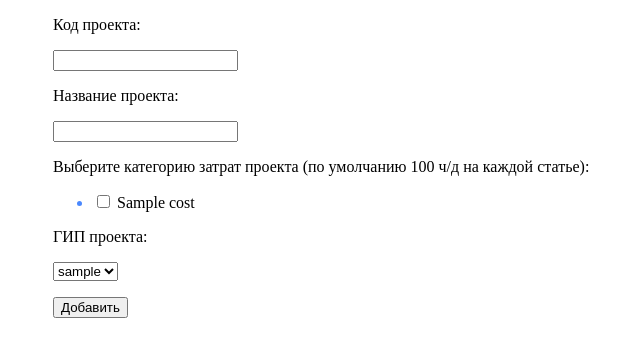
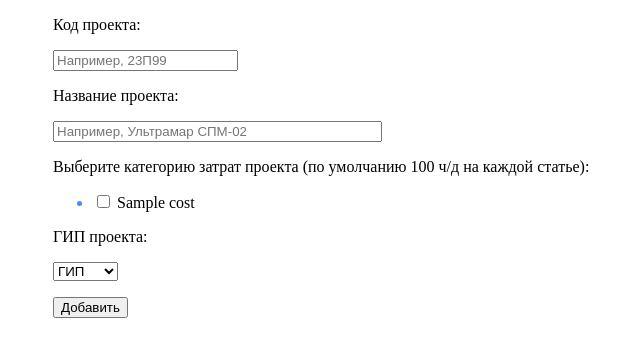
Before and after one commit to artmus208/WebDev, a Flask app: page /add-project in a window 1280 px wide. Shown: the part 115-472 px from the top of the page, without its empty margins (165-805 px from the left). Run offline with Flask 3, Linux system fonts and the light colour scheme; the visitor is signed in with stand-in values (Sample User, id 1); tables that the repository leaves empty hold one stand-in row (values such as "Sample post").

Commit message:
Rel for add project feat

```diff
--- a/app/forms.py
+++ b/app/forms.py
@@ -51,7 +51,7 @@ class ProjectAddForm(FlaskForm):
     gip = SelectField(u"ГИП проекта:")
     def validate_gip(form, field):
         if int(field.data) == -1:
-            raise ValidationError("пожалуйста, выберите ГИПа проекта")
+            raise ValidationError("Не забудьте назначить ГИПа")
     submit = SubmitField("Добавить")
 
 
--- a/app/main/views.py
+++ b/app/main/views.py
@@ -135,6 +135,7 @@ def add_project():
                 flash("Проект добавлен", category='success')
             else:
                 flash("Возникли ошибки при заполнении формы", category='error')
+            return redirect(url_for("main.add_project"))
         return render_template("main/add_project.html", form=form)
     except Exception as e:
         flash("Произошла ошибка. Проект не добавлен", category='error')
--- a/app/models.py
+++ b/app/models.py
@@ -128,7 +128,7 @@ class Employees(db.Model, MyBaseClass):
 
     @classmethod
     def get_id_logins(cls):
-        return [(emp.id, emp.login) for emp in cls.query.all()]
+        return [(-1, "ГИП")] + [(emp.id, emp.login) for emp in cls.query.all()]
 
 
     @classmethod
--- a/app/templates/main/add_project.html
+++ b/app/templates/main/add_project.html
@@ -17,9 +17,9 @@
             <form method="POST" action="{{ url_for('main.add_project') }}">
                 {{ form.csrf_token }}
                 <p>{{ form.code.label }}</p>
-                <p>{{ form.code }}</p>
+                <p>{{ form.code(placeholder="Например, 23П99") }}</p>
                 <p>{{ form.name.label }}</p>
-                <p>{{ form.name }}</p>
+                <p>{{ form.name(placeholder="Например, Ультрамар СПМ-02", size="38") }}</p>
                 <p>{{ form.cat_costs.label }}</p>
                 <p>{{ form.cat_costs }}</p>
                 <p>{{ form.gip.label }}</p>
```
